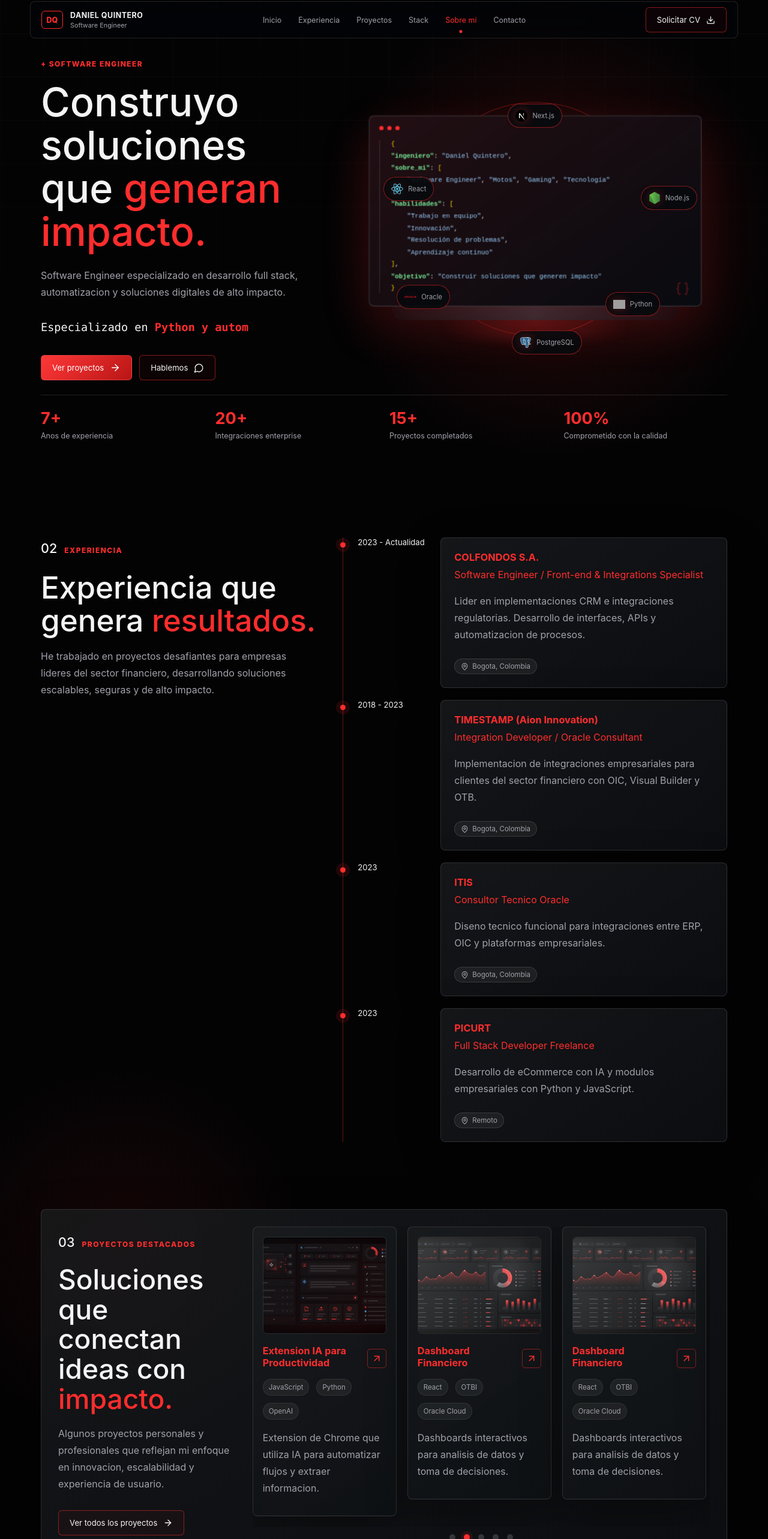
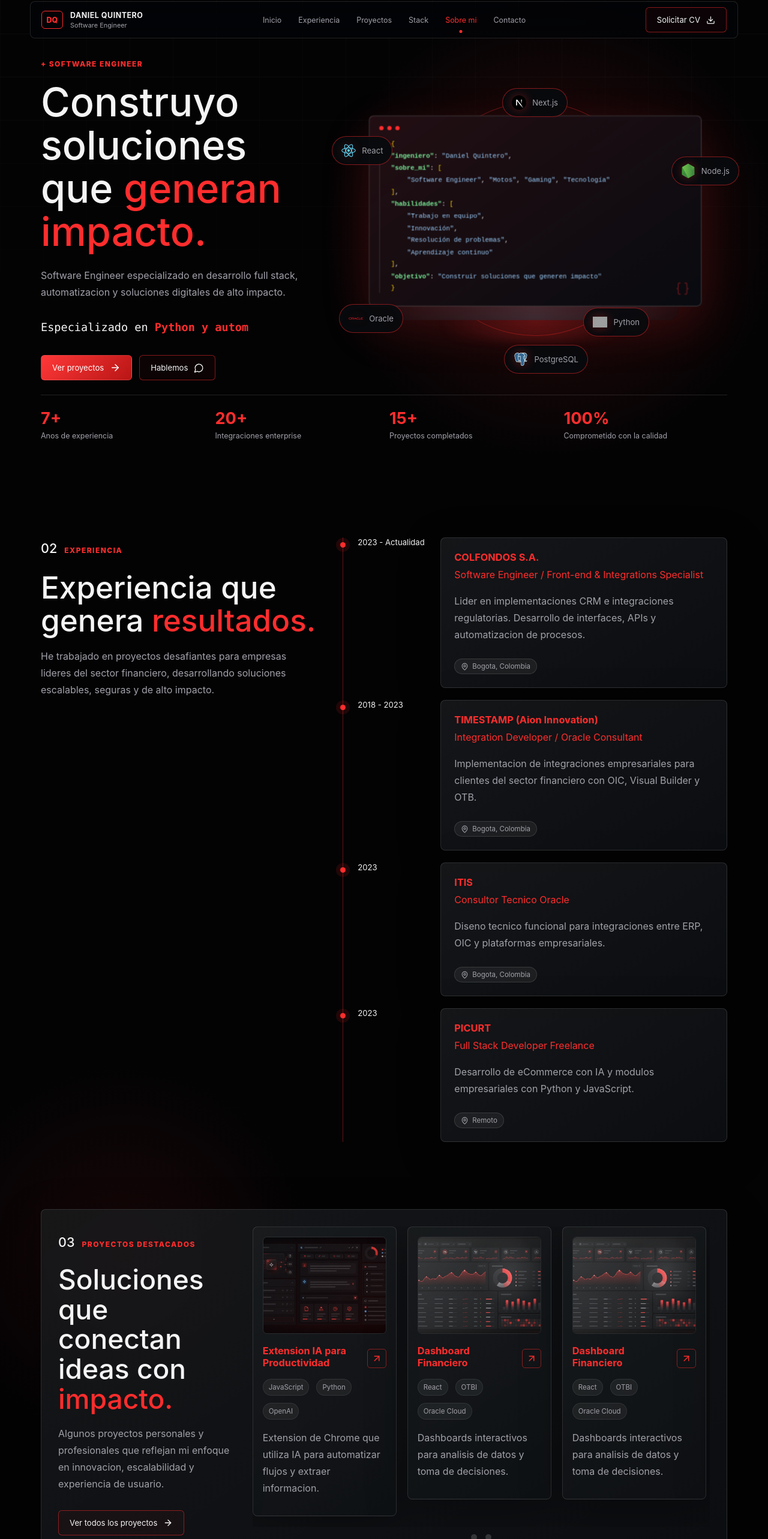
Before and after one commit to DanielSQN/mi-portafolio-web, a Next.js app: page / in a window 1280 px wide. Shown: the part 16-2582 px from the top of the page at 60% size. Built offline with nearby package versions, Linux system fonts and the light colour scheme; no server answers; grey boxes are pictures that could not be loaded.

Commit message:
Tighten carousel dots and project page spacing

```diff
--- a/src/app/globals.css
+++ b/src/app/globals.css
@@ -387,9 +387,9 @@ p {
   border-radius: 999px;
   color: var(--muted);
   display: inline-flex;
-  font-size: 0.7rem;
-  gap: 8px;
-  padding: 9px 12px;
+  font-size: 0.82rem;
+  gap: 10px;
+  padding: 11px 15px;
   position: absolute;
   z-index: 2;
 }
@@ -400,36 +400,38 @@ p {
 
 .orbit-chip img {
   filter: drop-shadow(0 0 8px rgba(255, 45, 45, 0.34));
+  height: 24px;
   object-fit: contain;
+  width: 24px;
 }
 
 .orbit-chip-1 {
-  top: 68px;
+  top: 42px;
 }
 
 .orbit-chip-2 {
-  left: 68px;
-  top: 190px;
+  left: -18px;
+  top: 122px;
 }
 
 .orbit-chip-3 {
-  right: 50px;
-  top: 205px;
+  right: -20px;
+  top: 156px;
 }
 
 .orbit-chip-4 {
-  bottom: 110px;
-  left: 90px;
+  bottom: 70px;
+  left: -6px;
 }
 
 .orbit-chip-5 {
-  bottom: 98px;
-  right: 112px;
+  bottom: 64px;
+  right: 130px;
 }
 
 .orbit-chip-6 {
-  bottom: 34px;
-  left: 44%;
+  bottom: 2px;
+  left: 42%;
 }
 
 .laptop {
@@ -812,11 +814,16 @@ code {
 }
 
 .projects-page {
+  padding-top: 46px;
   padding-bottom: 90px;
 }
 
 .back-link {
-  margin-bottom: 36px;
+  backdrop-filter: blur(14px);
+  margin-bottom: 28px;
+  position: sticky;
+  top: 18px;
+  z-index: 10;
 }
 
 .projects-page-header {
@@ -1242,32 +1249,37 @@ form .primary-button {
     padding: 10px;
   }
 
+  .orbit-chip img {
+    height: 20px;
+    width: 20px;
+  }
+
   .orbit-chip-1 {
     top: 56px;
   }
 
   .orbit-chip-2 {
-    left: 10px;
-    top: 162px;
+    left: 0;
+    top: 126px;
   }
 
   .orbit-chip-3 {
-    right: 10px;
-    top: 170px;
+    right: 0;
+    top: 138px;
   }
 
   .orbit-chip-4 {
-    bottom: 98px;
-    left: 34px;
+    bottom: 72px;
+    left: 22px;
   }
 
   .orbit-chip-5 {
-    bottom: 82px;
-    right: 46px;
+    bottom: 68px;
+    right: 44px;
   }
 
   .orbit-chip-6 {
-    bottom: 34px;
+    bottom: 12px;
     left: 45%;
   }
 
--- a/src/components/ProjectsCarousel.js
+++ b/src/components/ProjectsCarousel.js
@@ -10,9 +10,12 @@ export default function ProjectsCarousel({ projects }) {
   const intervalRef = useRef(null);
 
   const visibleProjects = useMemo(() => projects.slice(0, 5), [projects]);
+  const dotCount = Math.min(2, visibleProjects.length);
 
   function scrollToProject(index) {
-    const nextIndex = (index + visibleProjects.length) % visibleProjects.length;
+    const targetIndex =
+      dotCount > 1 ? Math.round((index * (visibleProjects.length - 1)) / (dotCount - 1)) : 0;
+    const nextIndex = (targetIndex + visibleProjects.length) % visibleProjects.length;
     const track = trackRef.current;
     const card = track?.children[nextIndex];
 
@@ -58,15 +61,22 @@ export default function ProjectsCarousel({ projects }) {
         ))}
       </div>
       <div className="project-dots" aria-label="Navegacion de proyectos">
-        {visibleProjects.map((project, index) => (
-          <button
-            className={activeIndex === index ? "is-active" : ""}
-            key={`${project.name}-${index}`}
-            type="button"
-            aria-label={`Ver proyecto ${index + 1}: ${project.name}`}
-            onClick={() => scrollToProject(index)}
-          />
-        ))}
+        {Array.from({ length: dotCount }).map((_, index) => {
+          const targetIndex =
+            dotCount > 1 ? Math.round((index * (visibleProjects.length - 1)) / (dotCount - 1)) : 0;
+
+          const isActive = index === 0 ? activeIndex < targetIndex : activeIndex >= targetIndex;
+
+          return (
+            <button
+              className={isActive ? "is-active" : ""}
+              key={`dot-${index}`}
+              type="button"
+              aria-label={`Ver grupo de proyectos ${index + 1}`}
+              onClick={() => scrollToProject(index)}
+            />
+          );
+        })}
       </div>
     </div>
   );
```
